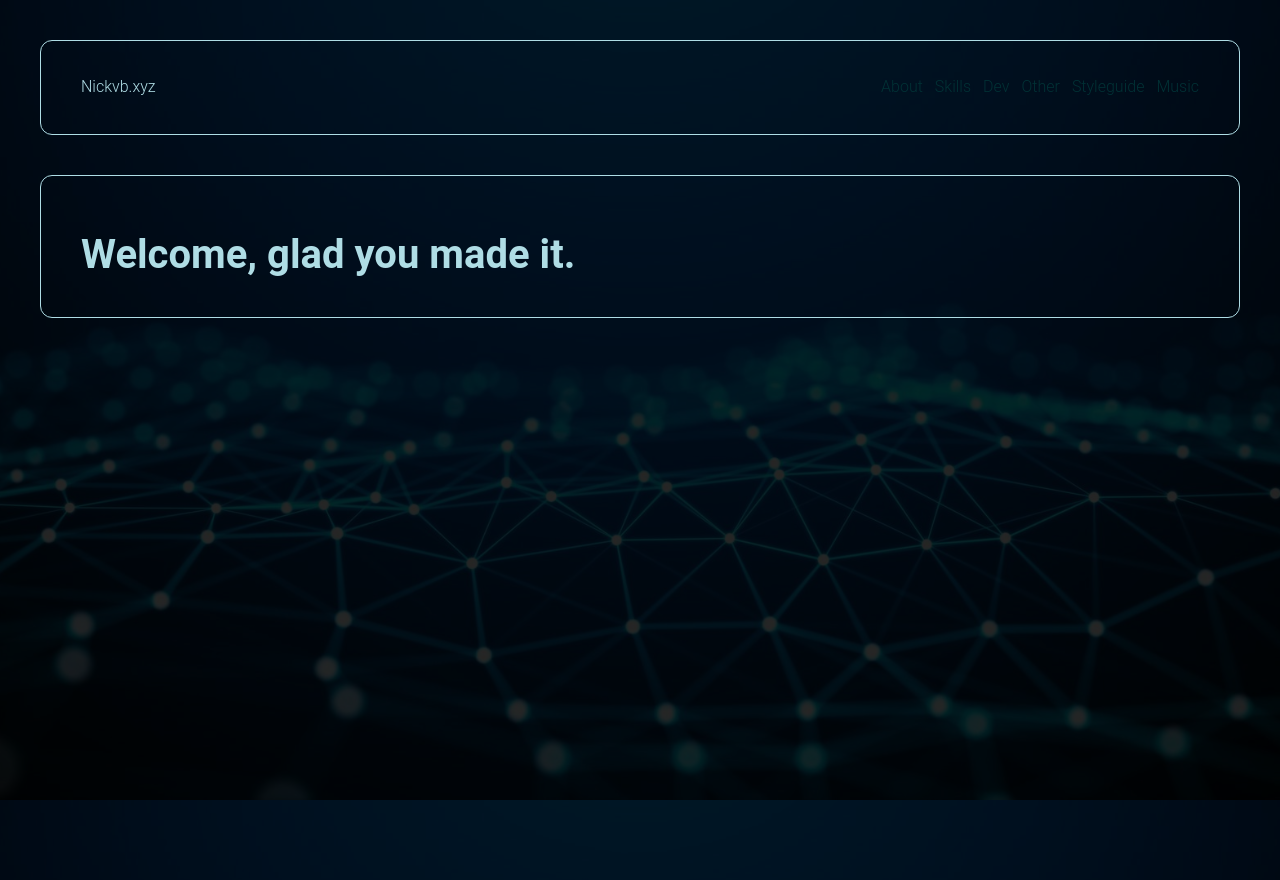
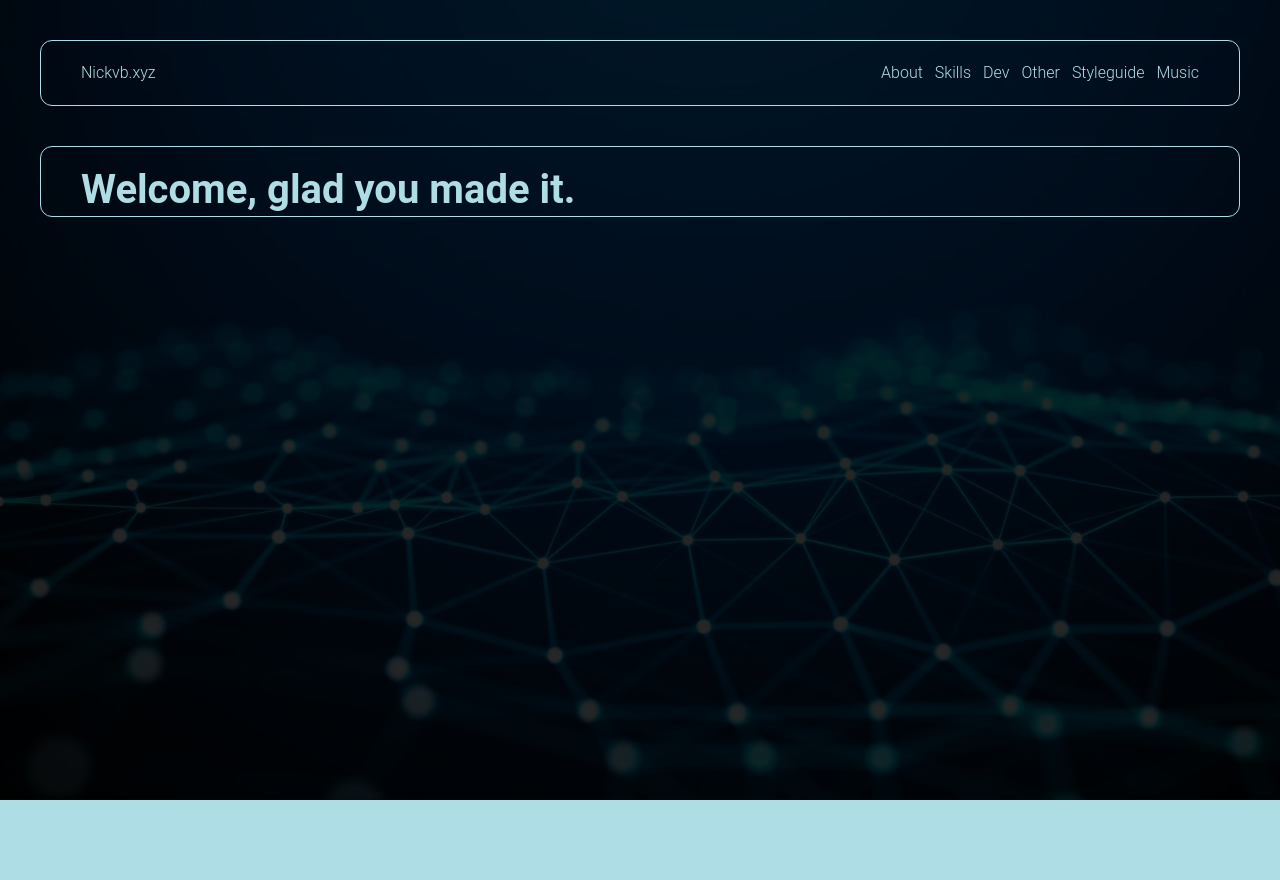
Before and after one commit to nvonbuttlar/portfolio-2025, a React (Vite) app: page / in a window 1280 px wide. After the commit the page ends 800 px from the top, so only its background shows below. Built offline with nearby package versions, Linux system fonts and the light colour scheme.

Commit message:
remove whitespace from bottom of page

```diff
--- a/src/components/MobileMenu.jsx
+++ b/src/components/MobileMenu.jsx
@@ -3,7 +3,7 @@ import NavList from "./NavList";
 export default function MobileMenu({showMobileMenu}) {
   return (
     <div className={`mobile-menu ${showMobileMenu ? "mobile-menu--active" : ""}`}>
-      <div>Nickvb.xyz</div>
+      <p>Nickvb.xyz</p>
       <NavList showMobileMenu={showMobileMenu} />
     </div>
   );
--- a/src/scss/_buttons.scss
+++ b/src/scss/_buttons.scss
@@ -40,10 +40,12 @@ a {
     color: $blue-chill;
   }
   &:focus {
-    outline: 2px solid $powder-blue;
+    outline: 1px solid $powder-blue;
+    border-radius: 8px;
   }
   &:focus-visible {
-    outline: 2px dashed $powder-blue;
+    outline: 1px dashed $powder-blue;
+    border-radius: 8px;
   }
   &:disabled {
     opacity: 0.8;
--- a/src/scss/_global.scss
+++ b/src/scss/_global.scss
@@ -6,22 +6,27 @@
 html {
   position: relative;
   height: 100%;
-  background-color: $powder-blue;
-  background-image: url('../assets/dots.jpg');
-  background-size: cover;
-  background-attachment: fixed;
+}
+
+* {
+  box-sizing: border-box;
+  line-height: 0;
 }
 
 body {
   margin: 0;
   position: relative;
+  height: 100%;
+  background-color: $powder-blue;
+  background-image: url('../assets/dots.jpg');
+  background-size: cover;
+  background-attachment: fixed;
   z-index: 1;
 }
 
 #root {
   margin: 0 auto;
   padding: 16px;
-  min-height: 100vh;
 
   @include respond-to(large) {
     padding: 40px;
@@ -70,14 +75,14 @@ ul {
 
     &--active {
       display: block;
-    }
-  }
 
-  &__link {
-    color: $deep-teal;
+      .nav__link {
+        color: $deep-teal;
 
-    a {
-      color: inherit;
+        a {
+          color: inherit;
+        }
+      }
     }
   }
 
@@ -85,6 +90,7 @@ ul {
     cursor: pointer;
     display: block;
     max-width: 32px;
+    color: $powder-blue;
 
     @include respond-to(large) {
       display: none;
@@ -94,11 +100,17 @@ ul {
   .mobile-menu {
     position: absolute;
     top: 0;
-    left: -100%;
+    left: -150%;
     height: 100%;
     width: 100%;
-    transition: left 0.25s ease-in;
+    transition: left 0.4s ease-in;
     background-color: $powder-blue;
+    padding: 16px;
+    text-align: center;
+
+    @include respond-to(large) {
+      padding: 40px;
+    }
 
     &.mobile-menu--active {
       left: 0;
--- a/src/scss/_typography.scss
+++ b/src/scss/_typography.scss
@@ -30,6 +30,4 @@ span {
   font-weight: $font-light;
   color: $powder-blue;
   line-height: 1.8;
-  margin-bottom: 15px;
-
 }
```
